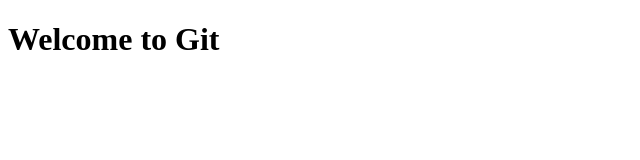
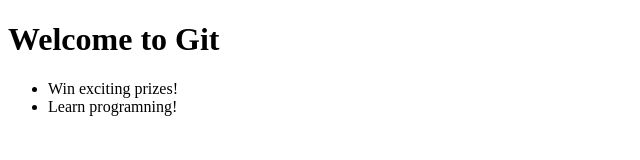
Before and after one commit to Ashaldsouza/ashal, a plain HTML site: page index.html in a window 1280 px wide. Shown: the whole page, without its empty margins (0-640 px from the left). Drawn offline with Linux system fonts and the light colour scheme.

Commit message:
Second commit

```diff
--- a/index.html
+++ b/index.html
@@ -9,5 +9,13 @@
 </head>
 <body>
     <h1>Welcome to Git</h1>
+    <ul>
+        <li>
+            Win exciting prizes!
+        </li>
+        <li>
+            Learn programning!
+        </li>
+    </ul>
 </body>
 </html>
```
